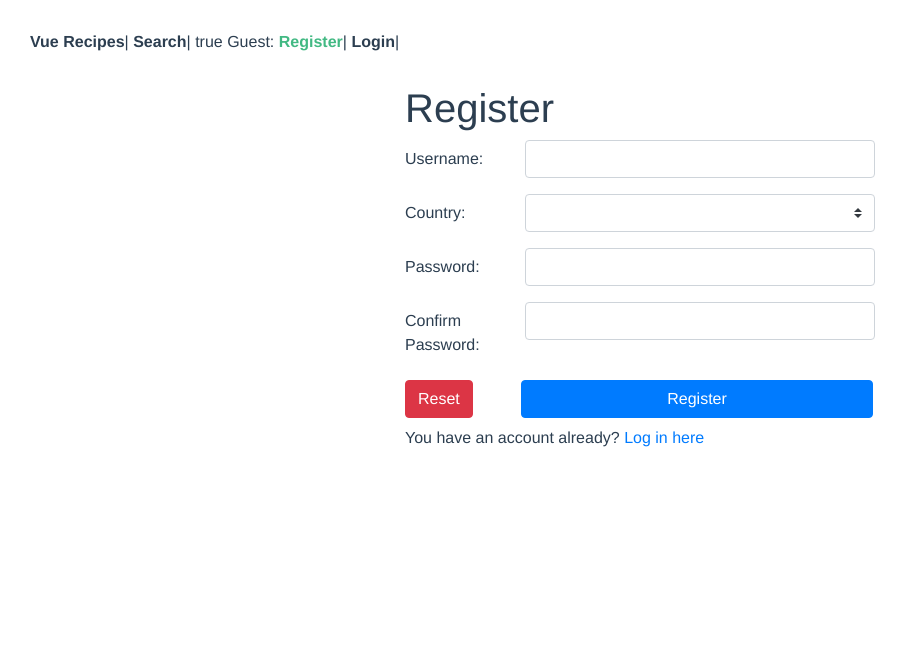
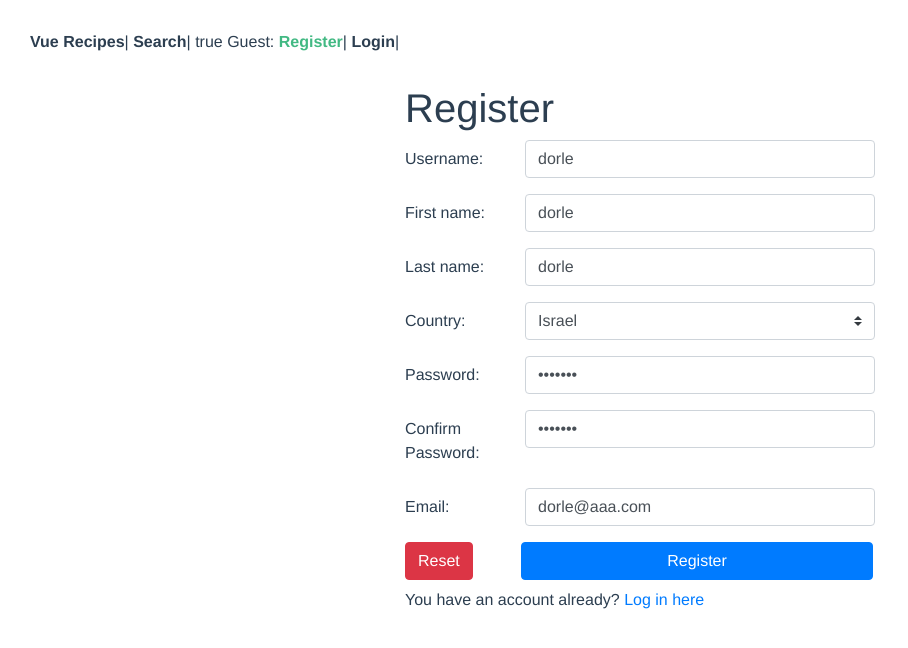
Before and after one commit to Web-Development-Environments-2022/assignment3-3-316614726_316306323, a Vue app: page /#/register in a window 1280 px wide. Shown: the top 648 px of the page, without its empty margins (0-908 px from the left). Built offline with nearby package versions, Linux system fonts and the light colour scheme.

Commit message:
register,login working

```diff
--- a/src/main.js
+++ b/src/main.js
@@ -10,6 +10,7 @@ const router = new VueRouter({
   routes,
 });
 
+import { state } from "./store.js"; // check if need to delete
 import Vuelidate from "vuelidate";
 import "bootstrap/dist/css/bootstrap.css";
 import "bootstrap-vue/dist/bootstrap-vue.css";
@@ -78,6 +79,7 @@ const shared_data = {
     localStorage.removeItem("username");
     this.username = undefined;
   },
+  server_domain: state.server_domain,
 };
 console.log(shared_data);
 // Vue.prototype.$root.store = shared_data;
--- a/src/pages/RegisterPage.vue
+++ b/src/pages/RegisterPage.vue
@@ -21,7 +21,47 @@
           Username length should be between 3-8 characters long
         </b-form-invalid-feedback>
         <b-form-invalid-feedback v-if="!$v.form.username.alpha">
-          Username alpha
+          Username must contain only characters
+        </b-form-invalid-feedback>
+      </b-form-group>
+
+      <b-form-group
+        id="input-group-firstName"
+        label-cols-sm="3"
+        label="First name:"
+        label-for="firstName"
+      >
+        <b-form-input
+          id="firstName"
+          v-model="$v.form.firstName.$model"
+          type="text"
+          :state="validateState('firstName')"
+        ></b-form-input>
+        <b-form-invalid-feedback v-if="!$v.form.firstName.required">
+          First name is required
+        </b-form-invalid-feedback>
+        <b-form-invalid-feedback v-if="!$v.form.firstName.alpha">
+          First name must contain only characters
+        </b-form-invalid-feedback>
+      </b-form-group>
+
+      <b-form-group
+        id="input-group-lastName"
+        label-cols-sm="3"
+        label="Last name:"
+        label-for="lastName"
+      >
+        <b-form-input
+          id="lastName"
+          v-model="$v.form.lastName.$model"
+          type="text"
+          :state="validateState('lastName')"
+        ></b-form-input>
+        <b-form-invalid-feedback v-if="!$v.form.lastName.required">
+          Last name is required
+        </b-form-invalid-feedback>
+        <b-form-invalid-feedback v-if="!$v.form.lastName.alpha">
+          Last name must contains only characters
         </b-form-invalid-feedback>
       </b-form-group>
 
@@ -66,6 +106,9 @@
         >
           Have length between 5-10 characters long
         </b-form-invalid-feedback>
+        <b-form-invalid-feedback v-if="!$v.form.password.valid">
+          Password must contain special character and at least one number
+        </b-form-invalid-feedback>
       </b-form-group>
 
       <b-form-group
@@ -87,6 +130,26 @@
           v-else-if="!$v.form.confirmedPassword.sameAsPassword"
         >
           The confirmed password is not equal to the original password
+        </b-form-invalid-feedback>
+      </b-form-group>
+
+      <b-form-group
+        id="input-group-email"
+        label-cols-sm="3"
+        label="Email:"
+        label-for="email"
+      >
+        <b-form-input
+          id="email"
+          v-model="$v.form.email.$model"
+          type="text"
+          :state="validateState('email')"
+        ></b-form-input>
+        <b-form-invalid-feedback v-if="!$v.form.email.required">
+          Email is required
+        </b-form-invalid-feedback>
+        <b-form-invalid-feedback v-if="!$v.form.email.email">
+          Insert valid email address
         </b-form-invalid-feedback>
       </b-form-group>
 
@@ -127,7 +190,7 @@ import {
   maxLength,
   alpha,
   sameAs,
-  email
+  email,
 } from "vuelidate/lib/validators";
 
 export default {
@@ -135,18 +198,18 @@ export default {
   data() {
     return {
       form: {
-        username: "",
-        firstName: "",
-        lastName: "",
-        country: null,
-        password: "",
-        confirmedPassword: "",
-        email: "",
-        submitError: undefined
+        username: "dorle",
+        firstName: "dorle",
+        lastName: "dorle",
+        country: "Israel",
+        password: "dorle1$",
+        confirmedPassword: "dorle1$",
+        email: "dorle@aaa.com",
+        submitError: undefined,
       },
       countries: [{ value: null, text: "", disabled: true }],
       errors: [],
-      validated: false
+      validated: false,
     };
   },
   validations: {
@@ -154,20 +217,37 @@ export default {
       username: {
         required,
         length: (u) => minLength(3)(u) && maxLength(8)(u),
-        alpha
+        alpha,
+      },
+      firstName: {
+        required,
+        alpha,
+      },
+      lastName: {
+        required,
+        alpha,
       },
       country: {
-        required
+        required,
       },
       password: {
         required,
-        length: (p) => minLength(5)(p) && maxLength(10)(p)
+        length: (p) => minLength(5)(p) && maxLength(10)(p),
+        valid: function(value) {
+          const containsNumber = /[0-9]/.test(value);
+          const containsSpecial = /[#?!@$%^&*-]/.test(value);
+          return containsNumber && containsSpecial;
+        },
       },
       confirmedPassword: {
         required,
-        sameAsPassword: sameAs("password")
-      }
-    }
+        sameAsPassword: sameAs("password"),
+      },
+      email: {
+        required,
+        email,
+      },
+    },
   },
   mounted() {
     // console.log("mounted");
@@ -181,17 +261,22 @@ export default {
     },
     async Register() {
       try {
+        console.log(this.$root.store.server_domain);
         const response = await this.axios.post(
           // "https://test-for-3-2.herokuapp.com/user/Register",
           this.$root.store.server_domain + "/Register",
 
           {
             username: this.form.username,
-            password: this.form.password
+            firstname: this.form.firstName,
+            lastname: this.form.lastName,
+            country: this.form.country,
+            password: this.form.password,
+            email: this.form.email,
           }
         );
+        console.log(response);
         this.$router.push("/login");
-        // console.log(response);
       } catch (err) {
         console.log(err.response);
         this.form.submitError = err.response.data.message;
@@ -214,13 +299,13 @@ export default {
         country: null,
         password: "",
         confirmedPassword: "",
-        email: ""
+        email: "",
       };
       this.$nextTick(() => {
         this.$v.$reset();
       });
-    }
-  }
+    },
+  },
 };
 </script>
 <style lang="scss" scoped>
--- a/src/store.js
+++ b/src/store.js
@@ -1,8 +1,5 @@
-const state = {
+export const state = {
+  server_domain: "http://localhost:3000",
 
-    server_domain: "http://localhost:3000",
-
-    // server_domain: "http://132.72.65.211/",
-
-
+  // server_domain: "http://132.72.65.211/",
 };
```
Also changed, not shown: 1 other file (tests, documents, lock files or other folders).
